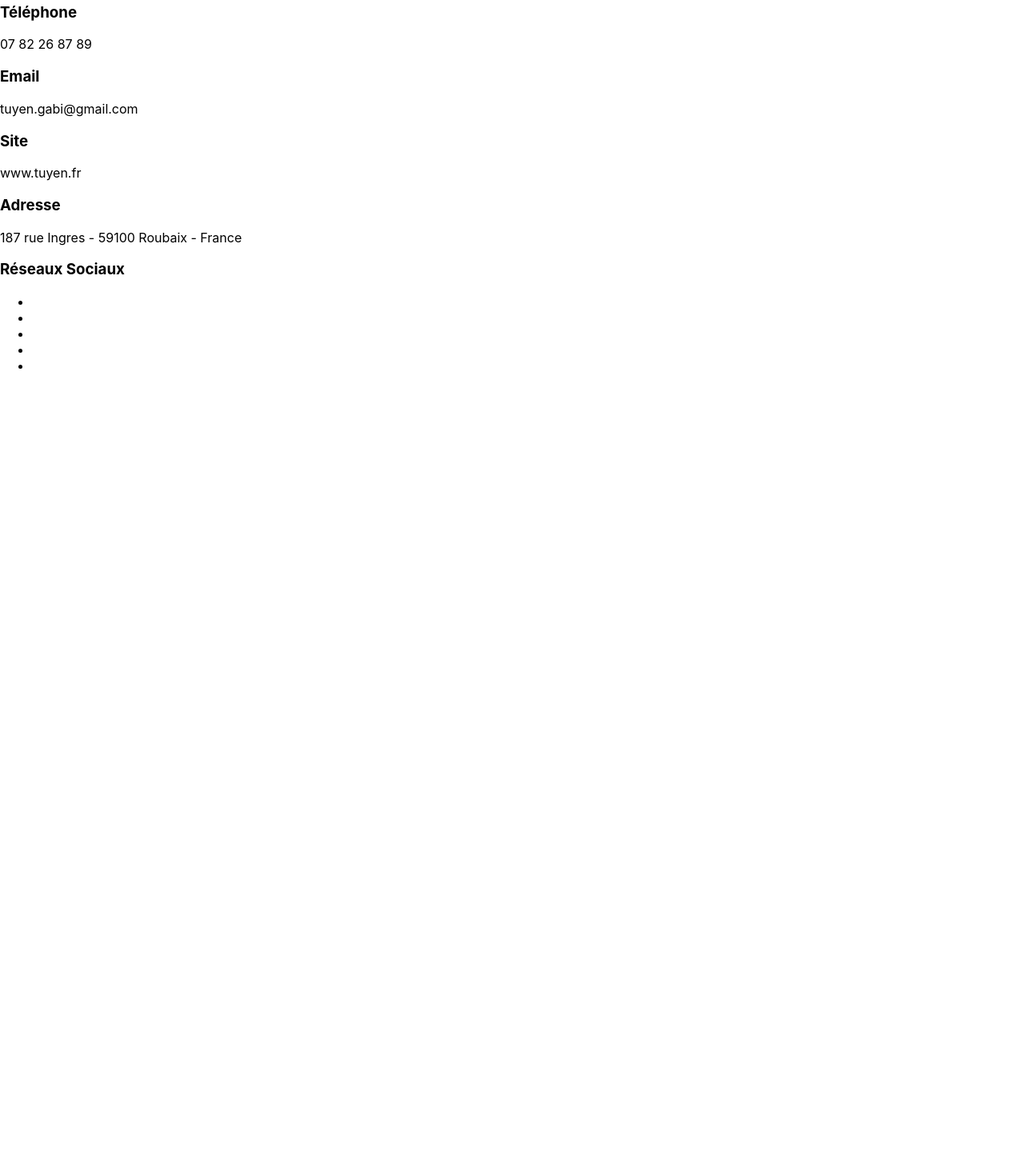
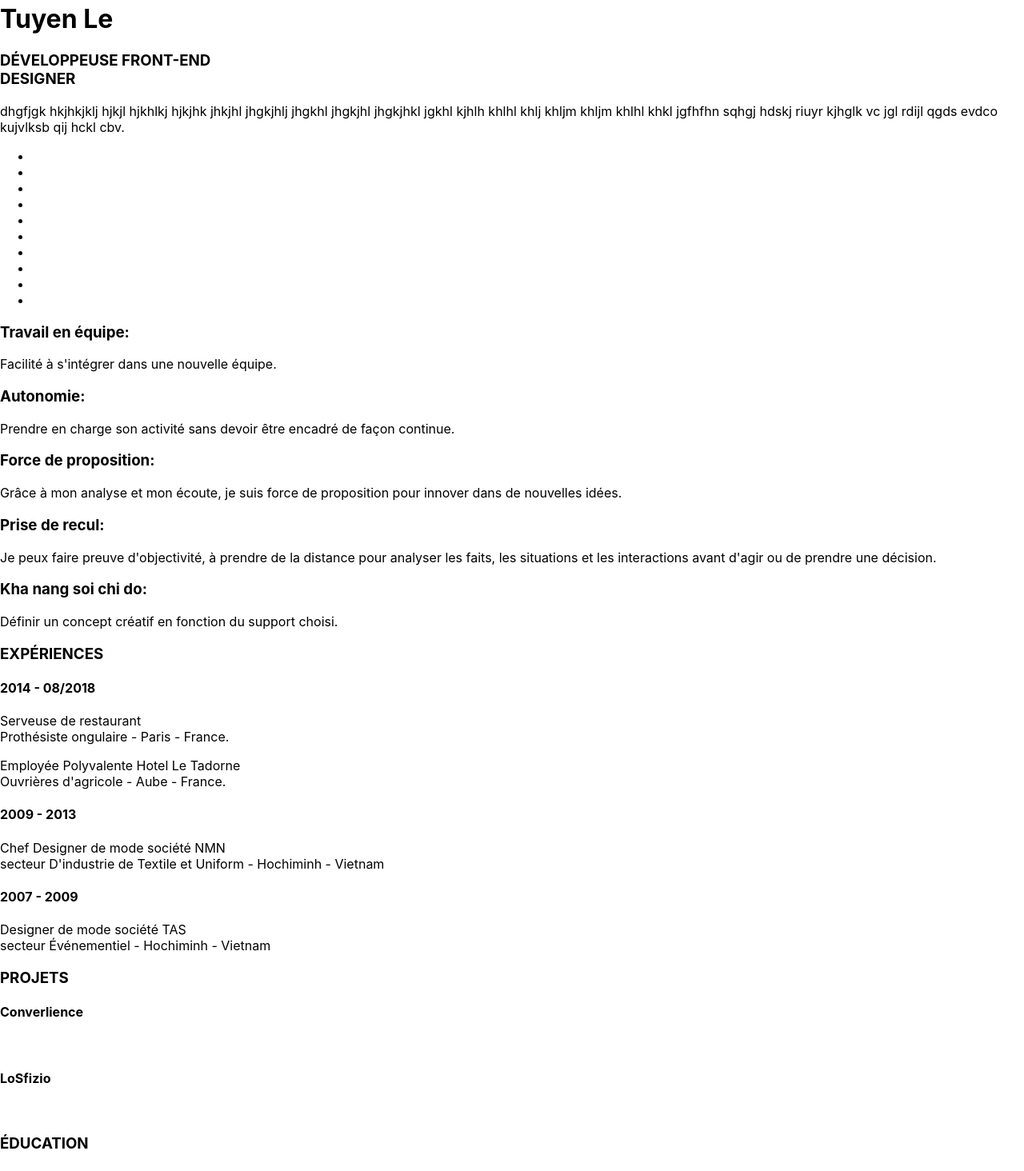
Before and after one commit to tuyengabi/portfolio, a React (Create React App) app: page / in a window 1280 px wide. Shown: the part 320-1784 px from the top of the page at 80% size. Before the commit the page ends 803 px from the top, so only its background shows below. Built offline with nearby package versions, Linux system fonts and the light colour scheme.

Commit message:
fix Contentabout and Contentexperience

```diff
--- a/src/App.js
+++ b/src/App.js
@@ -5,6 +5,10 @@ import Skill from './components/Skill.js'
 import Experience from './components/Experience.js'
 import Education from './components/Education.js'
 import Contact from './components/Contact.js'
+import Contentabout from './components/Contentabout.js'
+import Contentskill from './components/Contentskill.js'
+import Contentexperience from './components/Contentexpenrience.js'
+import Contenteducation from './components/Contenteducation.js'
 import Contentcontact from './components/Contentcontact.js'
 
 class App extends Component {
@@ -16,6 +20,10 @@ class App extends Component {
         <Experience></Experience>
         <Education></Education>
         <Contact></Contact>
+        <Contentabout></Contentabout>
+        <Contentskill></Contentskill>
+        <Contentexperience></Contentexperience>
+        <Contenteducation></Contenteducation>
         <Contentcontact></Contentcontact>
       </div>
     )
--- a/src/components/Contentabout.js
+++ b/src/components/Contentabout.js
@@ -8,7 +8,7 @@ class Contentabout extends Component {
           Tuyen Le
         </h1>
         <h3>
-          DÉVELOPPEUSE FRONT-END <br>
+          DÉVELOPPEUSE FRONT-END <br />
           DESIGNER
         </h3>
         <p>
--- a/src/components/Contentexpenrience.js
+++ b/src/components/Contentexpenrience.js
@@ -8,23 +8,23 @@ class Experience extends Component {
         <div>
           <h4>2014 - 08/2018</h4>
           <p>
-            Serveuse de restaurant <br>
+            Serveuse de restaurant <br />
             Prothésiste ongulaire - Paris - France.
           </p>
           <p>
-            Employée Polyvalente Hotel Le Tadorne <br>
+            Employée Polyvalente Hotel Le Tadorne <br />
             Ouvrières d'agricole - Aube - France.
           </p>
         </div>
         <div>
           <h4>2009 - 2013</h4>
           <p>
-            Chef Designer de mode société NMN <br>
+            Chef Designer de mode société NMN <br />
             secteur D'industrie de Textile et Uniform - Hochiminh - Vietnam
           </p>
           <h4>2007 - 2009</h4>
           <p>
-            Designer de mode société TAS <br>
+            Designer de mode société TAS <br />
             secteur Événementiel - Hochiminh - Vietnam
           </p>
         </div>
```
Also changed, not shown: 1 other file (tests, documents, lock files or other folders).
